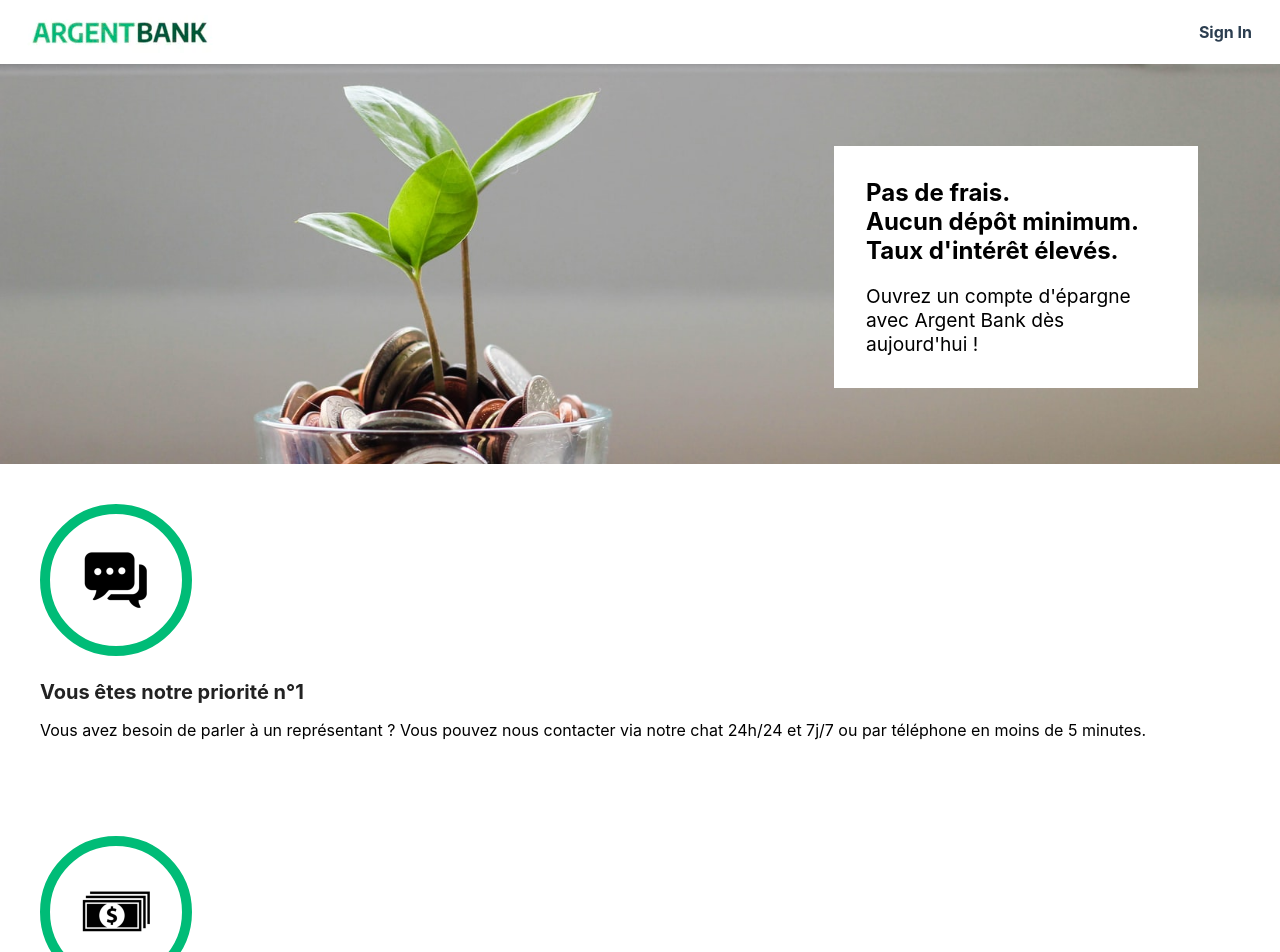
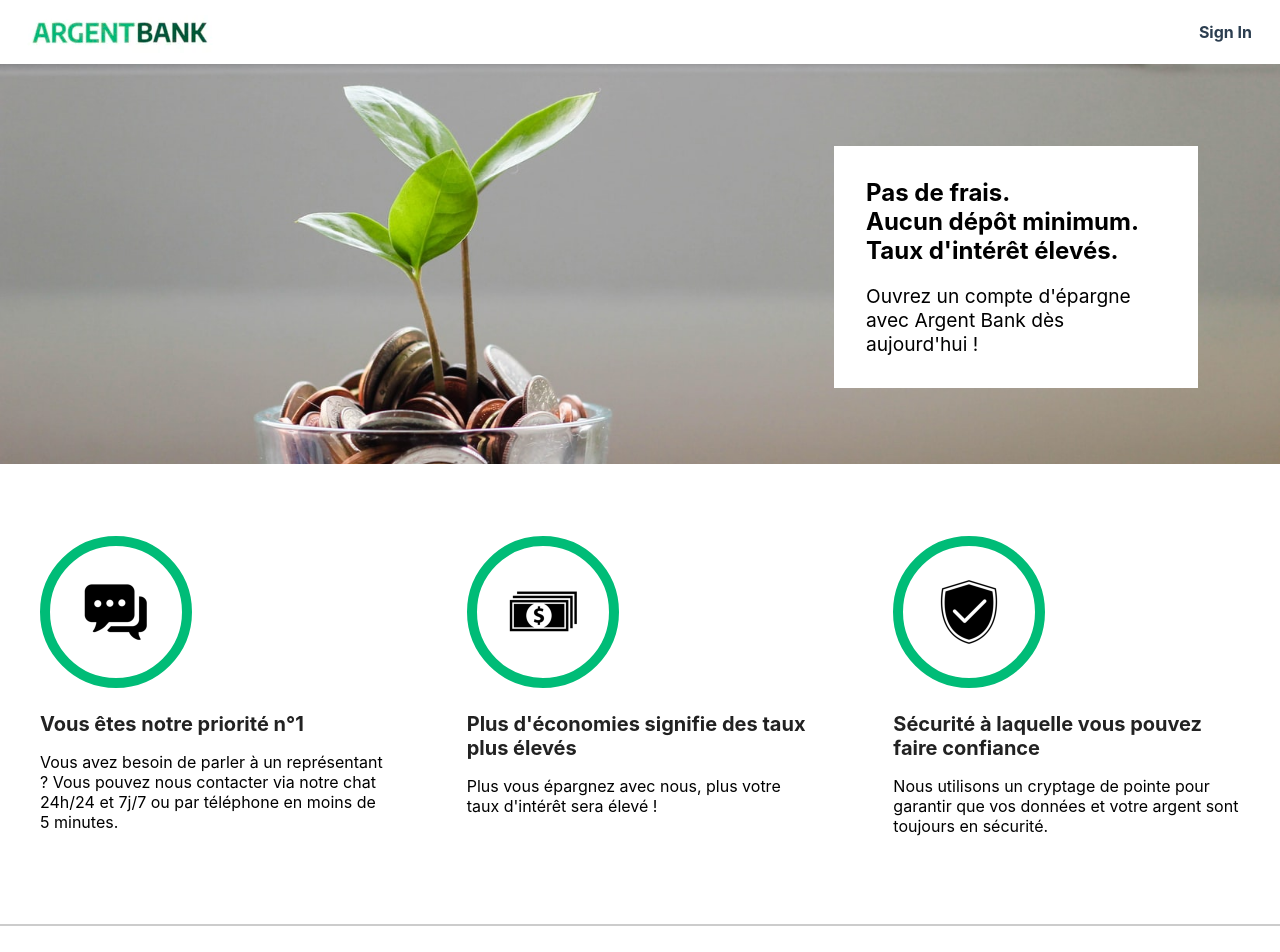
Before and after one commit to NJ4445/argentbank, a React (Create React App) app: page / in a window 1280 px wide. Shown: the top 952 px of the page. Built offline with nearby package versions, Linux system fonts and the light colour scheme.

Commit message:
import Home.module.css dans Home.jsx

```diff
--- a/src/components/Feature/Feature.module.css
+++ b/src/components/Feature/Feature.module.css
@@ -1,12 +1,12 @@
 /* Feature.module.css */
 
-.features {
+.feature {
     display: flex;
     flex-direction: column;
   }
 
   @media (min-width: 920px) {
-    .features {
+    .feature {
       flex-direction: row;
     }
   }
--- a/src/pages/Home/Home.jsx
+++ b/src/pages/Home/Home.jsx
@@ -1,18 +1,17 @@
 import React from 'react';
 import Hero from '../../components/Hero/Hero';
 import Feature from '../../components/Feature/Feature';
-
-// Icônes
 import IconChat from "../../assets/img/icon-chat.webp";
 import IconMoney from "../../assets/img/icon-money.webp";
 import IconSecurity from "../../assets/img/icon-security.webp";
+import styles from './Home.module.css';
 
 function Home() {
   return (
     <>
       <main>
         <Hero />
-        <section className="features">
+        <section className={styles.feature}>
           <Feature
             iconSrc={IconChat}
             title="Vous êtes notre priorité n°1"
--- a/src/pages/Home/Home.module.css
+++ b/src/pages/Home/Home.module.css
@@ -34,14 +34,14 @@
     font-size: 0.9rem;
   }
 
-  .features {
+  .feature {
     display: flex;
     flex-direction: column;
     margin: 2rem 0;
   }
 
   @media (min-width: 920px) {
-    .features {
+    .feature {
       flex-direction: row;
     }
   }
```
